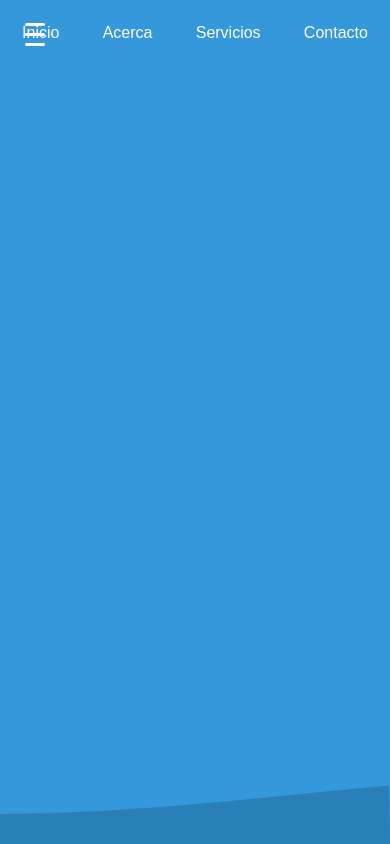
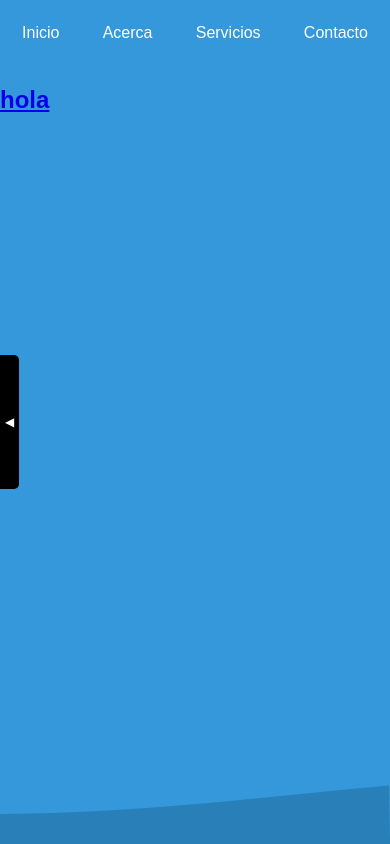
Before and after one commit to SimonLav2024/Portfolio_Simon, a PHP site: page / in a window 390 px wide. Run offline with PHP 8.4, Linux system fonts and the light colour scheme.

Commit message:
en proceso

```diff
--- a/css/styles.css
+++ b/css/styles.css
@@ -170,20 +170,53 @@ html {
     text-decoration: none;
     color: #fff;
 }
+#openSidebarBtn {
+    display: none;
+}
 @media (max-width: 600px) {
     .menu-btn {
-        width: 29px;
-        height: 29px;
-        border: none;
-        background: none;
+        display: none;
     }
     .menu-btn__burger {
-        width: 20px;
-        height: 3px;
+        display: none;
     }
-    .menu-btn__burger::before,
-    .menu-btn__burger::after {
-        width: 20px;
+    .sidebar {
+        width: 200px;
+        background-color: #000000;
+        transition: all 0.5s ease-in-out;
+    }
+    /* Pestaña pequeña para abrir el sidebar */
+    .sidebar-tab {
+        position: fixed;
+        top: 50%;
+        left: 0;
+        transform: translateY(-50%);
+        margin-left: -45px;
+        background-color: #000000;
+        color: white;
+        padding: 60px 5px 60px 50px;
+        cursor: pointer;
+        font-size: 12px; /* Tamaño de la flecha */
+        transition: all 0.5s ease-in-out;
+        border-radius: 0 5px 5px 0;
+        z-index: 1000; /* Encima del sidebar */
+    }
+    /* Cuando el sidebar está abierto */
+    #sidebar.open {
+        left: 0px;
+    }
+    .parallax {
+        margin-left: 0;
+        transition: all 0.5s ease-in-out;
+    }
+    #openSidebarBtn {
+        display: block;
+    }
+    .parallax.shifted {
+        margin-left: 200px; /* Mueve el contenido cuando el sidebar está abierto */
+    }
+    .sidebar-tab.opened {
+        left: 200px;; /* Mueve la pestaña con el sidebar abierto */
     }
 }
 /* --------------------------------------fin----------------------------------------- */
@@ -194,9 +227,10 @@ html {
     left: 0;
     width: 100%;
     height: 100%;
+    z-index: -1;
 }
 /* ---------------------------------------fin----------------------------------------- */
 
 #parallax {
-    z-index: 1;
+    z-index: 1000;
 }
--- a/index.html
+++ b/index.html
@@ -27,7 +27,10 @@
     <div class="menu-btn">
         <div class="menu-btn__burger"></div>
     </div>
-    <nav class="sidebar">
+        <div id="openSidebarBtn" class="sidebar-tab">
+            &#9664; <!-- Símbolo de flecha hacia la izquierda -->
+        </div>
+        <nav class="sidebar" id="sidebar">
             <div class="nav-links">
                 <ul>
                     <li><a href="#" class="txt">Inicio</a></li>
@@ -46,7 +49,7 @@
         <div class="content">
             <a href="#" class="sin-efecto">
                 <section>
-                    <img src="img/yo_CV.jpeg" alt="">
+                    <!-- <img src="img/yo_CV.jpeg" alt=""> -->
                     <h1>hola</h1>
                 </section>
             </a>
```
Also changed, not shown: JavaScript/code.js (+40 -4 lines). Lines whose indentation alone changed are shown as unchanged.
